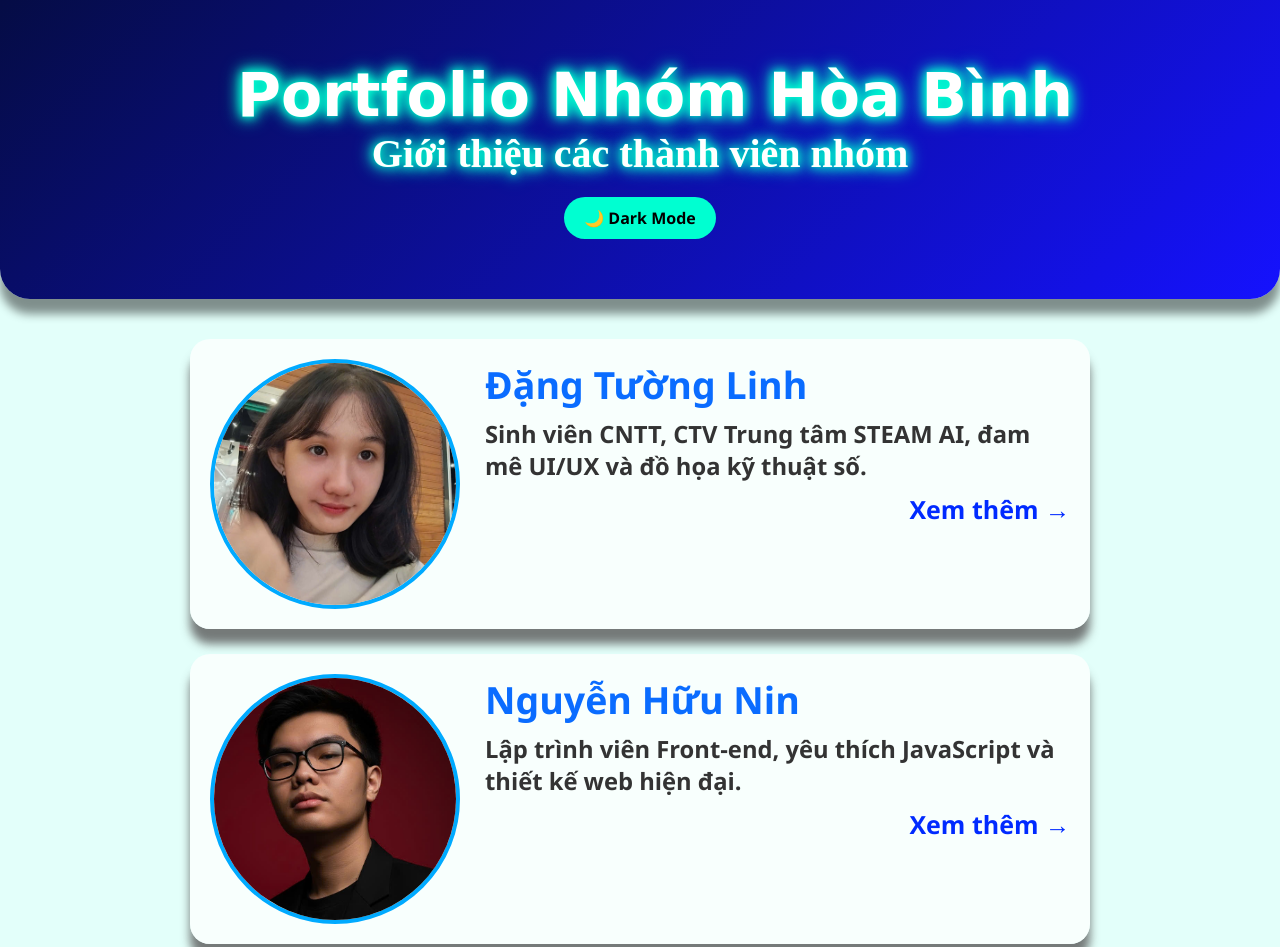
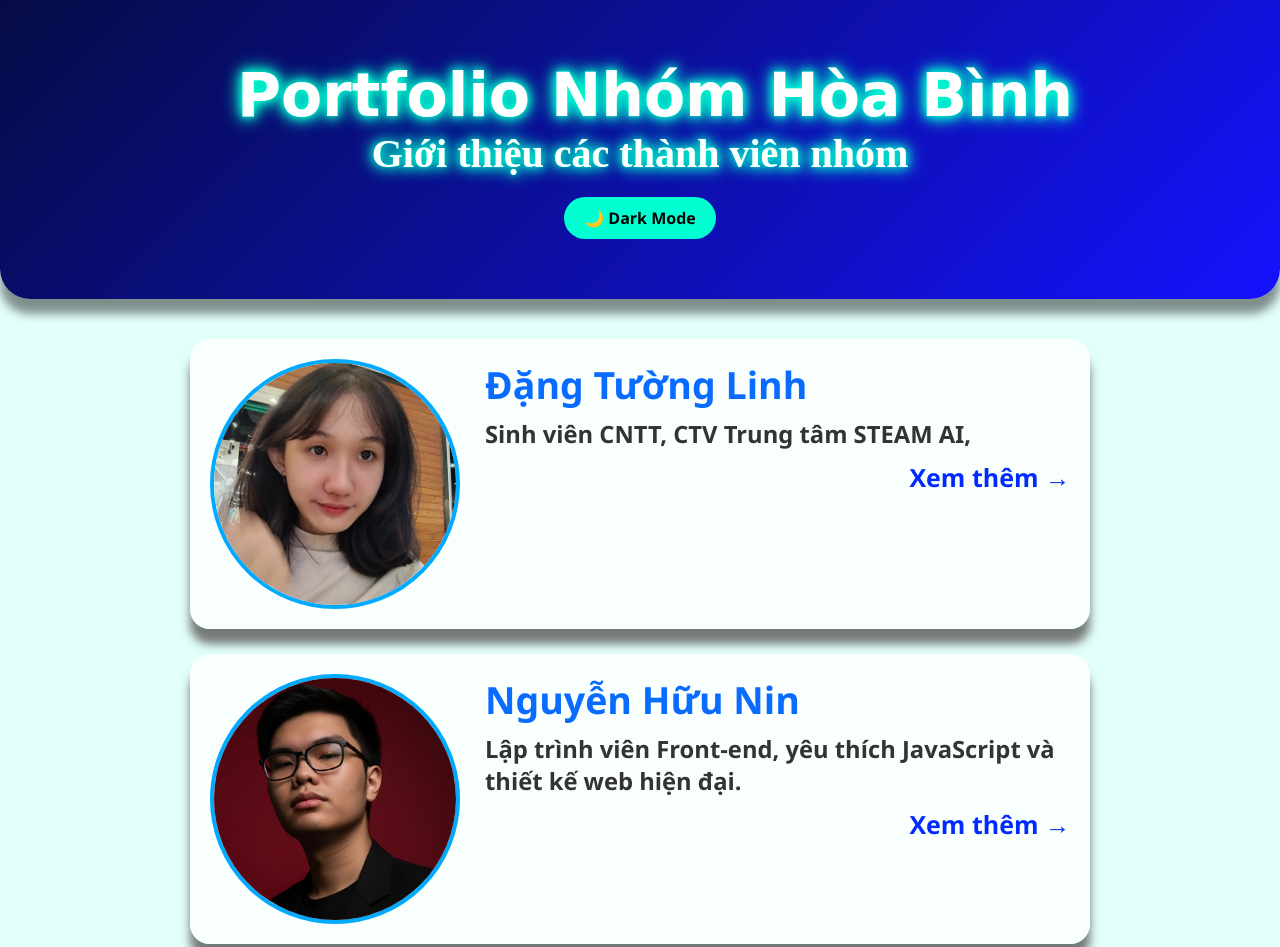
Before and after one commit to Tlinh067/Port_Nhom-Hoa-Binh, a plain HTML site: page index.html in a window 1280 px wide. Shown: the top 947 px of the page. Drawn offline with Linux system fonts and the light colour scheme; a web font is replaced by a local one.

Commit message:
Update index.html

```diff
--- a/index.html
+++ b/index.html
@@ -25,7 +25,7 @@
       <img src="linh.jpg" alt="Ảnh thành viên 1" class="avatar">
       <div class="info">
         <h2>Đặng Tường Linh</h2>
-        <p>Sinh viên CNTT, CTV Trung tâm STEAM AI, đam mê UI/UX và đồ họa kỹ thuật số.</p>
+        <p>Sinh viên CNTT, CTV Trung tâm STEAM AI, </p>
         <a href="https://tlinh067.github.io/Port_24050099_Dang-Tuong-Linh/" class="more" target="_blank">Xem thêm →</a>
       </div>
     </div>
```
